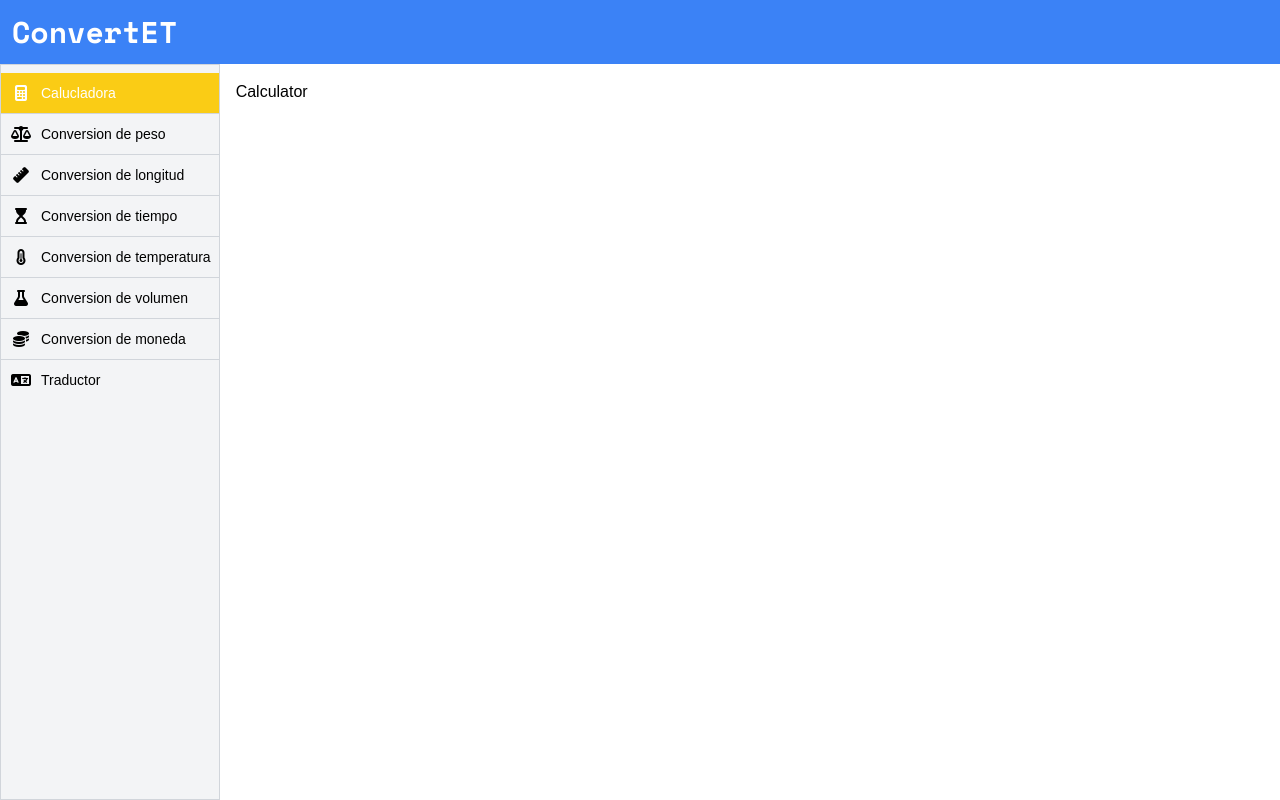
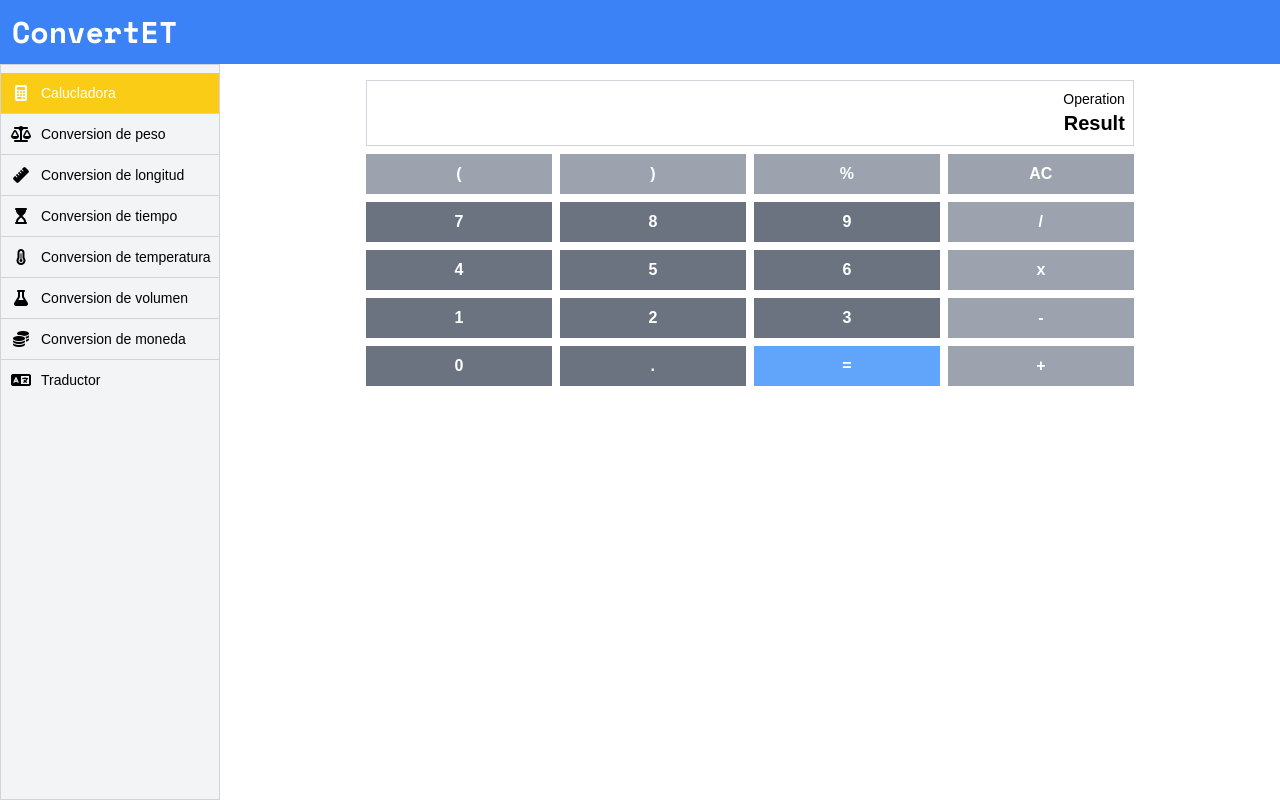
Before and after one commit to alexis00rod/ConvertET, a React (Vite) app: page /calculator in a window 1280 px wide. Built offline with nearby package versions, Linux system fonts and the light colour scheme.

Commit message:
Agregue clase calculator btn

```diff
--- a/src/pages/Calculator/Calculator.jsx
+++ b/src/pages/Calculator/Calculator.jsx
@@ -1,5 +1,32 @@
 export const Calculator = () => {
   return (
-    <div>Calculator</div>
+    <div className="w-full max-w-screen-md mx-auto flex flex-col gap-2">
+      <div className="w-full px-2 py-2 flex flex-col items-end border border-gray-300">
+        <span className="text-sm font-medium">Operation</span>
+        <span className="text-xl font-semibold">Result</span>
+      </div>
+      <div className="grid grid-cols-4 gap-2">
+        <button className="calculator-btn bg-gray-400 hover:bg-gray-400/75"> ( </button>
+        <button className="calculator-btn bg-gray-400 hover:bg-gray-400/75"> ) </button>
+        <button className="calculator-btn bg-gray-400 hover:bg-gray-400/75"> % </button>
+        <button className="calculator-btn bg-gray-400 hover:bg-gray-400/75"> AC </button>
+        <button className="calculator-btn bg-gray-500 hover:bg-gray-500/75"> 7 </button>
+        <button className="calculator-btn bg-gray-500 hover:bg-gray-500/75"> 8 </button>
+        <button className="calculator-btn bg-gray-500 hover:bg-gray-500/75"> 9 </button>
+        <button className="calculator-btn bg-gray-400 hover:bg-gray-400/75"> / </button>
+        <button className="calculator-btn bg-gray-500 hover:bg-gray-500/75"> 4 </button>
+        <button className="calculator-btn bg-gray-500 hover:bg-gray-500/75"> 5 </button>
+        <button className="calculator-btn bg-gray-500 hover:bg-gray-500/75"> 6 </button>
+        <button className="calculator-btn bg-gray-400 hover:bg-gray-400/75"> x </button>
+        <button className="calculator-btn bg-gray-500 hover:bg-gray-500/75"> 1 </button>
+        <button className="calculator-btn bg-gray-500 hover:bg-gray-500/75"> 2 </button>
+        <button className="calculator-btn bg-gray-500 hover:bg-gray-500/75"> 3 </button>
+        <button className="calculator-btn bg-gray-400 hover:bg-gray-400/75"> - </button>
+        <button className="calculator-btn bg-gray-500 hover:bg-gray-500/75"> 0 </button>
+        <button className="calculator-btn bg-gray-500 hover:bg-gray-500/75"> . </button>
+        <button className="calculator-btn bg-blue-400 hover:bg-blue-400/75"> = </button>
+        <button className="calculator-btn bg-gray-400 hover:bg-gray-400/75"> + </button>
+      </div>
+    </div>
   )
 }
--- a/src/style.css
+++ b/src/style.css
@@ -89,6 +89,11 @@ section {
   @apply absolute top-0 bottom-0 right-0 w-8 h-full flex items-center justify-center text-sm font-black pointer-events-none;
 }
 
+/* Calculador */
+.calculator-btn {
+  @apply  w-full h-10 px-2 flex items-center justify-center text-white font-semibold duration-300;
+}
+
 .debug {
   @apply border border-red-500;
 }
```
